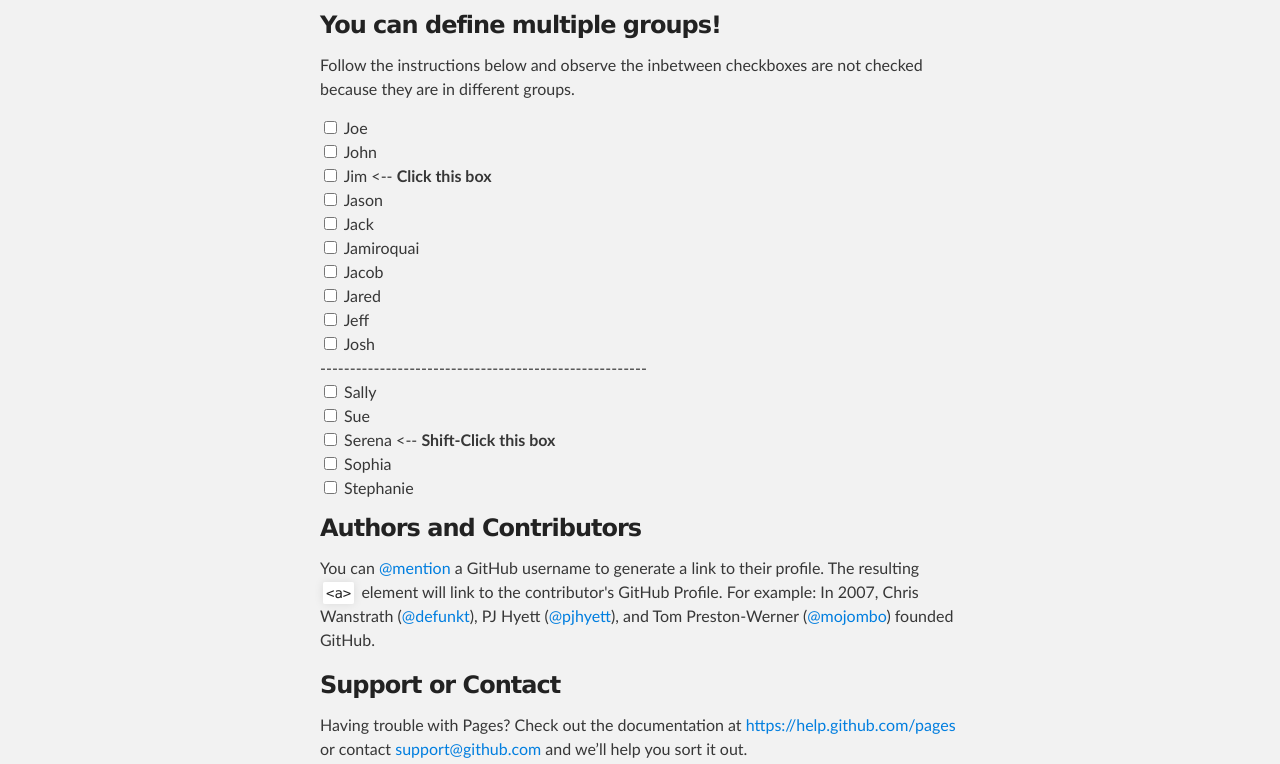
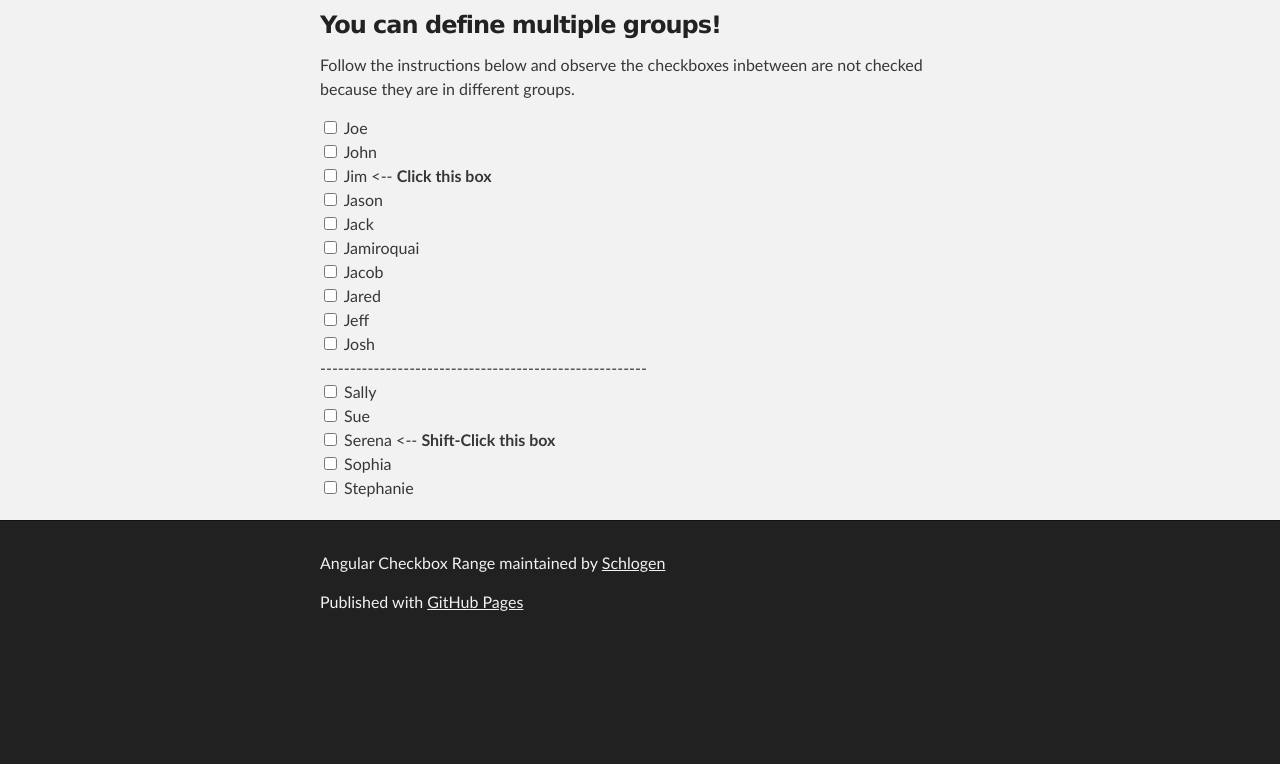
Before and after one commit to jameskleeh/angular-multi-check, a plain HTML site: page index.html in a window 1280 px wide. Shown: the part 1205-1969 px from the top of the page. After the commit the page ends 1854 px from the top, so only its background shows below. Drawn offline with nearby package versions, Linux system fonts and the light colour scheme; some packages are replaced by stand-ins of ours; a script that the page names is missing.

Commit message:
Update index.html

```diff
--- a/index.html
+++ b/index.html
@@ -79,7 +79,7 @@
 <h3>
 <a id="rather-drive-stick" class="anchor" href="#rather-drive-stick" aria-hidden="true"><span class="octicon octicon-link"></span></a>You can define multiple groups!</h3>
 
-<p>Follow the instructions below and observe the inbetween checkboxes are not checked because they are in different groups.</p>
+<p>Follow the instructions below and observe the checkboxes inbetween are not checked because they are in different groups.</p>
 
 <div ng-controller="MyController">
   <div multi-check-group>
@@ -101,16 +101,6 @@
   </div>
 </div>
 
-
-<h3>
-<a id="authors-and-contributors" class="anchor" href="#authors-and-contributors" aria-hidden="true"><span class="octicon octicon-link"></span></a>Authors and Contributors</h3>
-
-<p>You can <a href="https://github.com/blog/821" class="user-mention">@mention</a> a GitHub username to generate a link to their profile. The resulting <code>&lt;a&gt;</code> element will link to the contributor's GitHub Profile. For example: In 2007, Chris Wanstrath (<a href="https://github.com/defunkt" class="user-mention">@defunkt</a>), PJ Hyett (<a href="https://github.com/pjhyett" class="user-mention">@pjhyett</a>), and Tom Preston-Werner (<a href="https://github.com/mojombo" class="user-mention">@mojombo</a>) founded GitHub.</p>
-
-<h3>
-<a id="support-or-contact" class="anchor" href="#support-or-contact" aria-hidden="true"><span class="octicon octicon-link"></span></a>Support or Contact</h3>
-
-<p>Having trouble with Pages? Check out the documentation at <a href="https://help.github.com/pages">https://help.github.com/pages</a> or contact <a href="mailto:support@github.com">support@github.com</a> and we’ll help you sort it out.</p>
       </section>
     </div>
 
```
